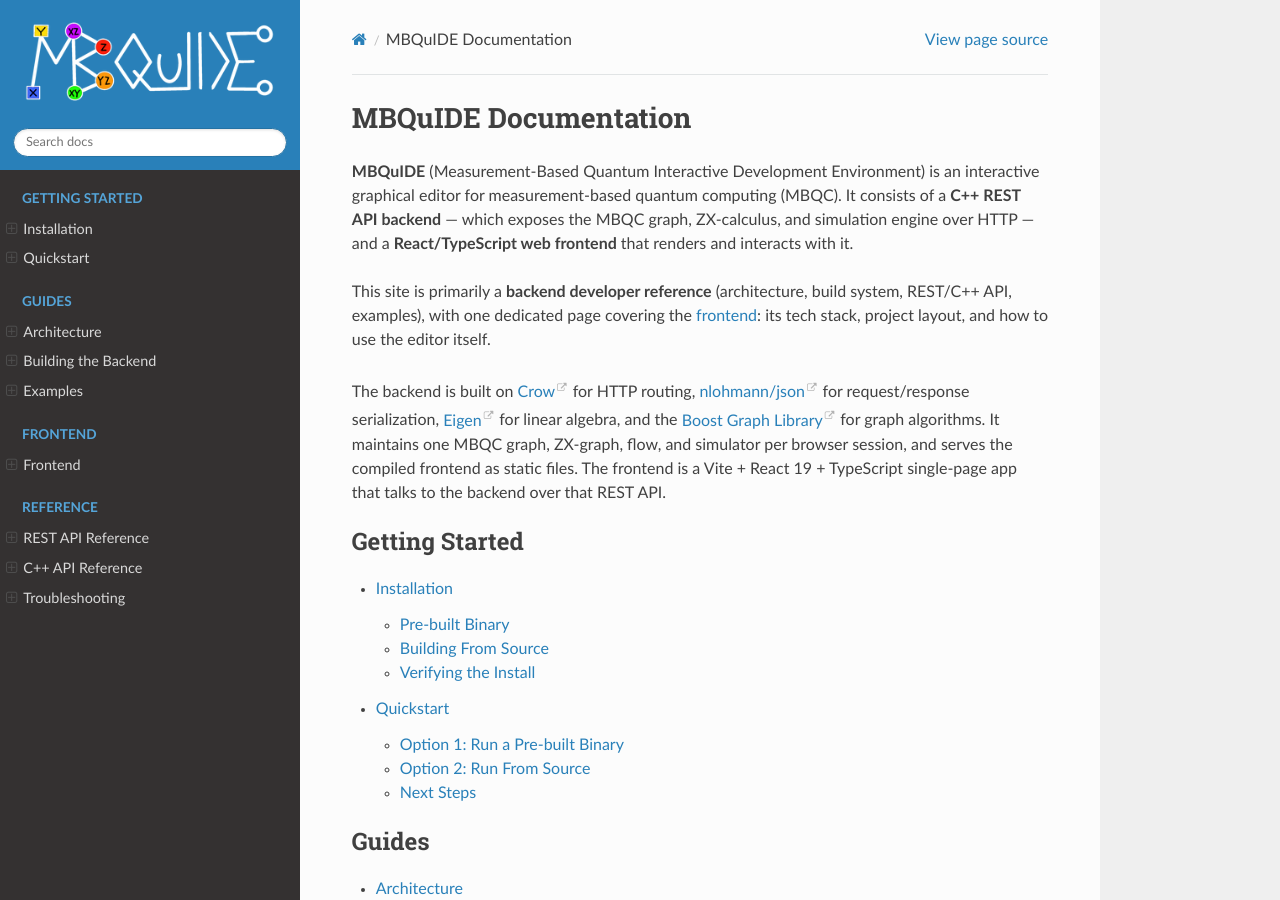
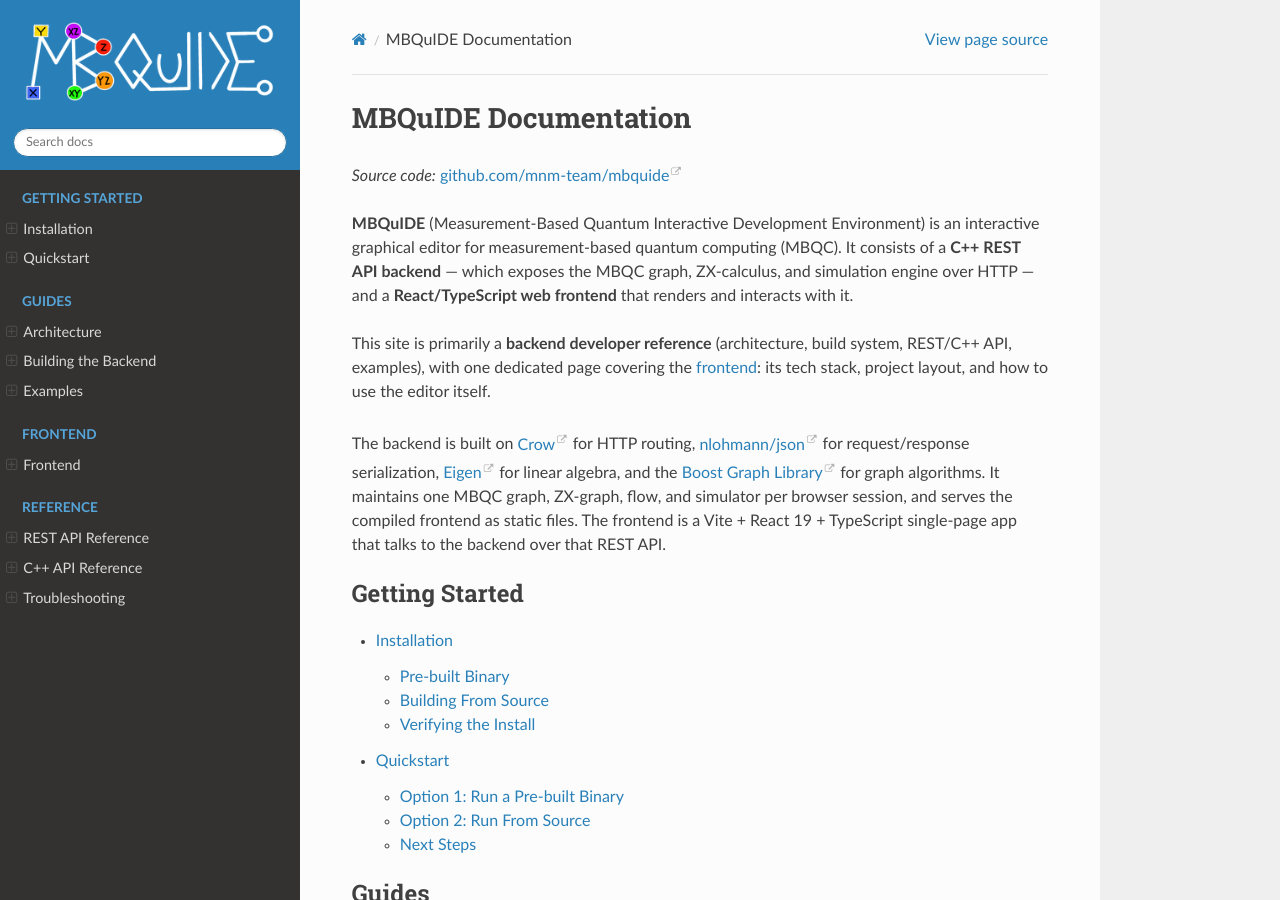
Before and after one commit to mnm-team/mbquide, a Sphinx documentation site: the page built from docs/index.rst, in a window 1280 px wide and 900 px high. Built offline with Sphinx 7.4.7 and the Read the Docs theme 3.1.0, drawn with Linux system fonts in a browser that asks for light colours.

Commit message:
feat(documentation): add link to source code

```diff
--- a/docs/index.rst
+++ b/docs/index.rst
@@ -1,5 +1,7 @@
 MBQuIDE Documentation
 =======================
+
+*Source code:* `github.com/mnm-team/mbquide <https://github.com/mnm-team/mbquide>`_
 
 **MBQuIDE** (Measurement-Based Quantum Interactive Development Environment) is an
 interactive graphical editor for measurement-based quantum computing (MBQC). It
```
